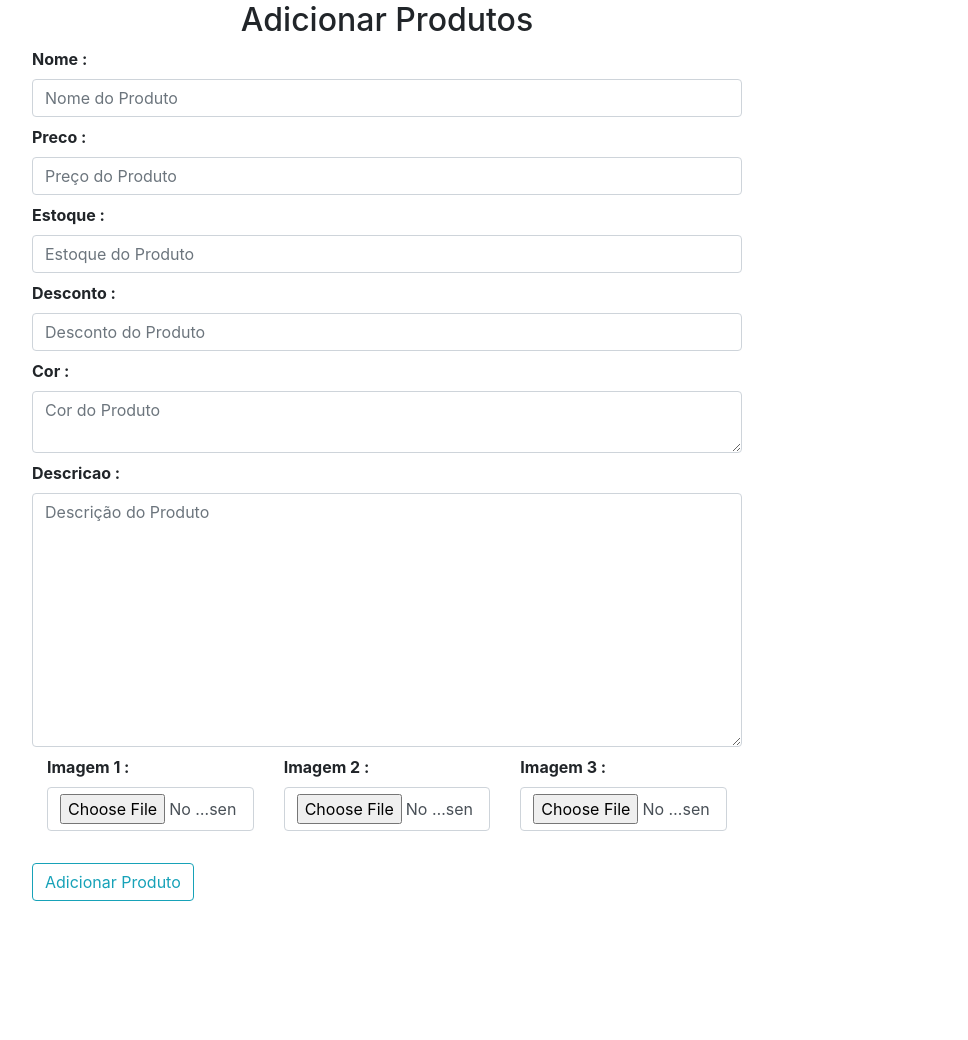
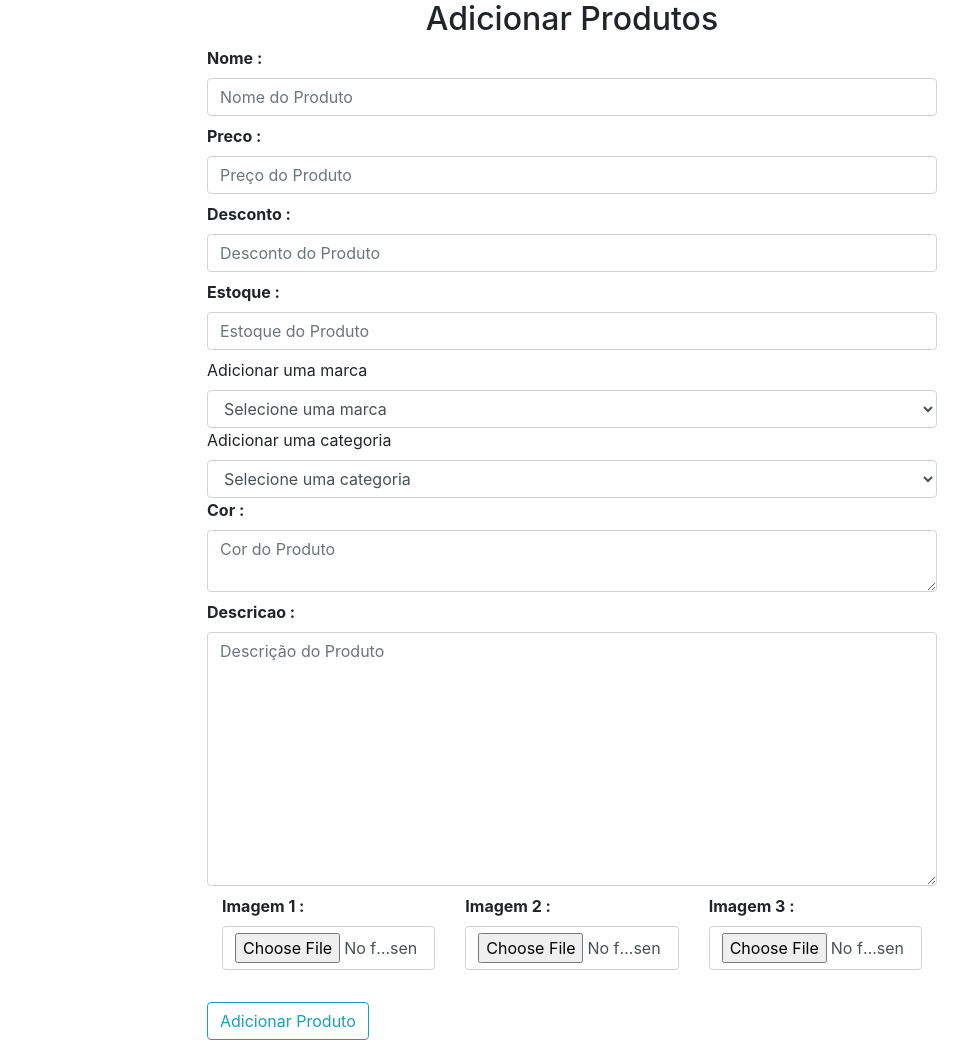
Before and after one commit to joaocorreia01/meu_ecommerce, a Flask app: page /addproduto in a window 1280 px wide. Shown: the whole page, without its empty margins (68-1036 px from the left). Before the commit the page ends 901 px from the top, so only its background shows below. Run offline with Flask 3, Linux system fonts and the light colour scheme; some libraries are stand-ins or nearby versions.

Commit message:
Corrigindo a pagina de login e a selecao de categoria

```diff
--- a/loja/produtos/rotas.py
+++ b/loja/produtos/rotas.py
@@ -32,10 +32,20 @@
             return redirect(url_for('addcat'))
         else:
             flash('O campo de marca não pode estar vazio.', 'danger')
-    return render_template('/produtos/addmarca.html')
+    return render_template('/produtos/addmarca.html', categoria=True)
 
+"""
+@app.route('/addproduto', methods=['GET', 'POST'])
+def addproduto():
+    marcas = Marca.query.all()
+    categoria = Categoria.query.all()
+    form = Addprodutos(request.form)
+    return render_template('produtos/addproduto.html', title = "Cadastro de Produto", form=form, marcas=marcas, categoria=categoria)
+"""
 
 @app.route('/addproduto', methods=['GET', 'POST'])
 def addproduto():
+    marcas = Marca.query.all()
+    categorias = Categoria.query.all()  # Corrigido: renomeado para 'categorias' para ser consistente com o template
     form = Addprodutos(request.form)
-    return render_template('produtos/addproduto.html', title = "Cadastro de Produto", form=form)
+    return render_template('produtos/addproduto.html', title="Cadastro de Produto", form=form, marcas=marcas, categorias=categorias)
--- a/loja/templates/produtos/addproduto.html
+++ b/loja/templates/produtos/addproduto.html
@@ -5,6 +5,7 @@
 {%include '_messages.html'%}
 
 <div class="container">
+    <div class="row">
     <div class="col-md-2"></div>
     <div class="col-md-8">
         <h2 class="text-center">Adicionar Produtos</h2>
@@ -13,8 +14,26 @@
 
             {{ render_field(form.name, class="form-control", placeholder="Nome do Produto")}}
             {{ render_field(form.price, class="form-control", placeholder="Preço do Produto")}}
+            {{ render_field(form.discount, class="form-control", placeholder="Desconto do Produto")}}
             {{ render_field(form.stock, class="form-control", placeholder="Estoque do Produto")}}
-            {{ render_field(form.discount, class="form-control", placeholder="Desconto do Produto")}}
+
+            <label for="marca">Adicionar uma marca</label>
+
+            <select name="marca" id="marca" class="form-control" required>
+                <option value="">Selecione uma marca</option>
+                {% for marca in marcas %}
+                    <option value="{{marca.id}}">{{marca.name}}</option>
+                {% endfor %}
+            </select>
+
+            <label for="categoria">Adicionar uma categoria</label>
+            <select name="categoria" id="categoria" class="form-control" required>
+                <option value="">Selecione uma categoria</option>
+                {% for categoria in categorias %}
+                    <option value="{{categoria.id}}">{{categoria.name}}</option>
+                {% endfor %}
+
+            </select>
             {{ render_field(form.colors, class="form-control", placeholder="Cor do Produto")}}
             {{ render_field(form.description, class="form-control", placeholder="Descrição do Produto", rows="10")}}
 
@@ -32,7 +51,7 @@
         </form>
     </div>
     <div class="col-md-2"></div>
-
+</div>
 </div>
 
 {% endblock content%}
--- a/run.py
+++ b/run.py
@@ -3,5 +3,6 @@
 from loja import app
 
 
+
 if __name__ == "__main__":
     app.run(debug=True)
```
Also changed, not shown: loja/admin/rotas.py (+6 -7 lines), loja/meu_ecommerce.db.
